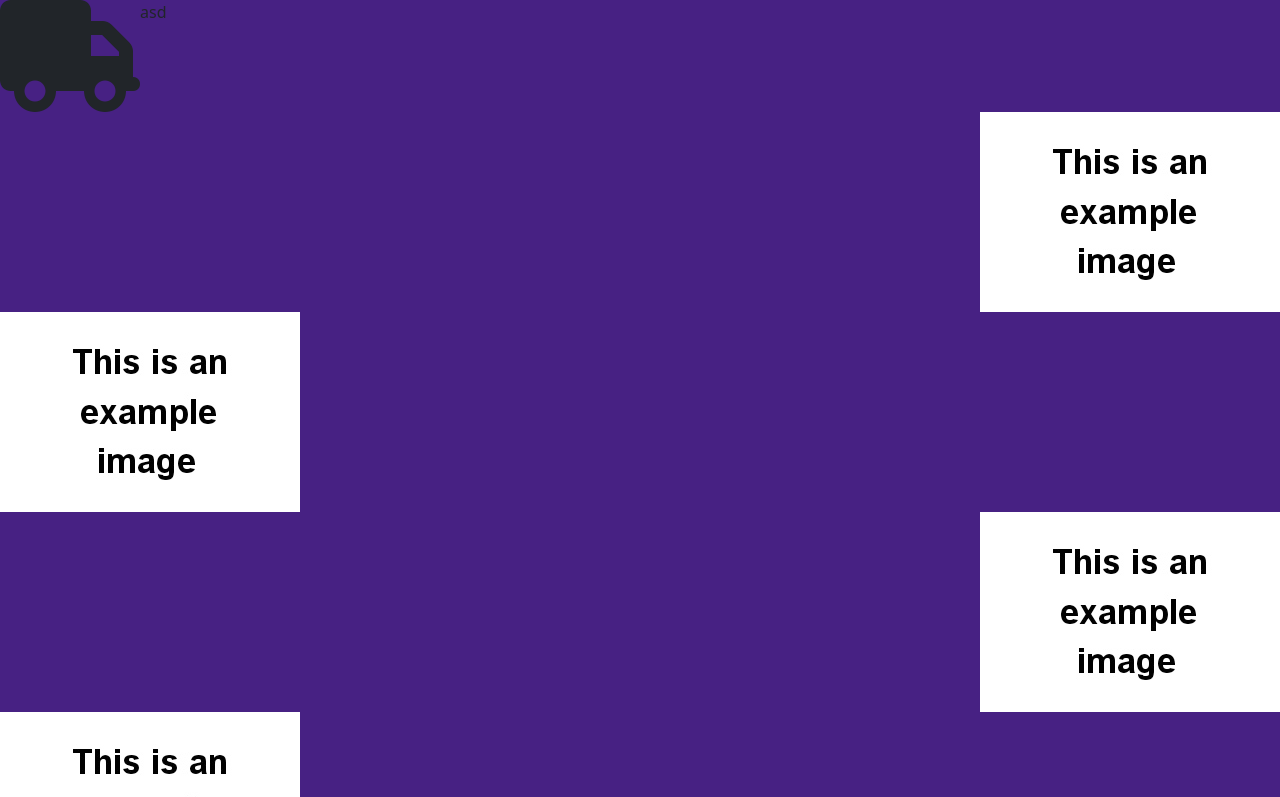
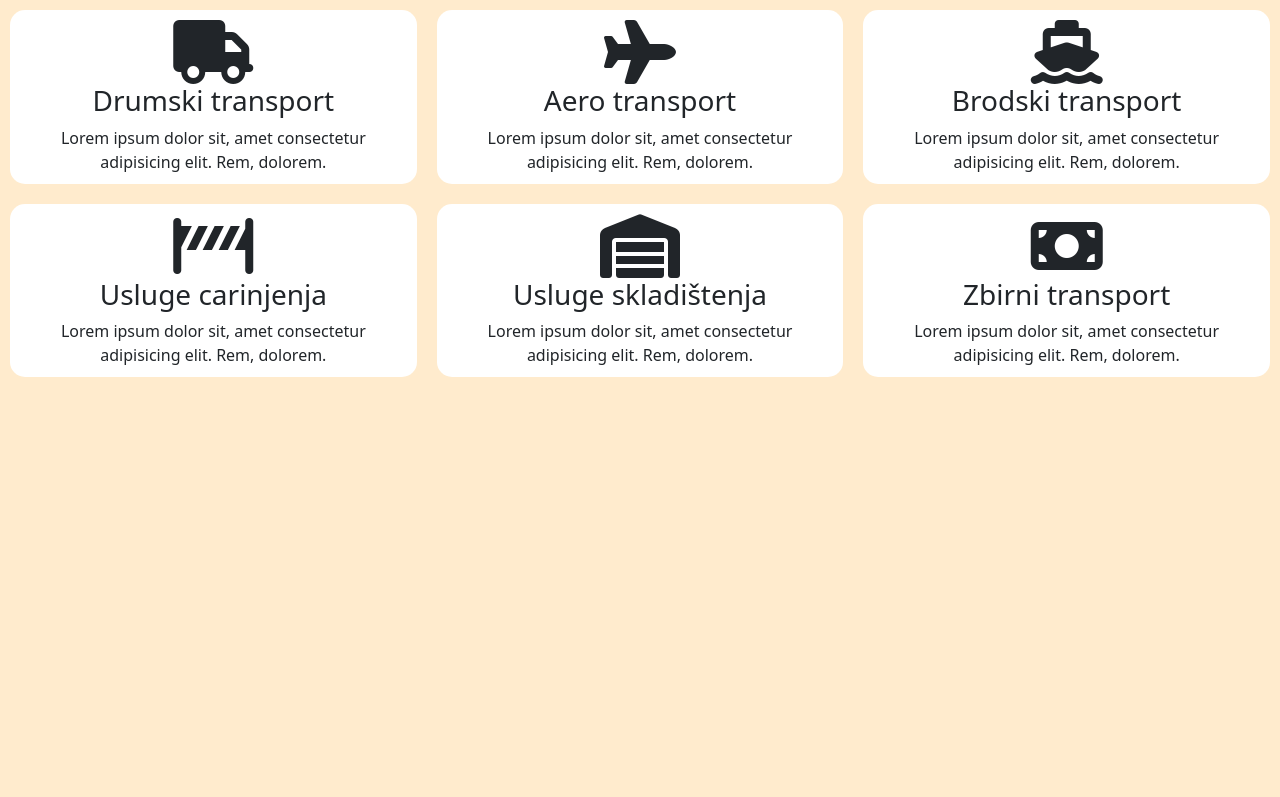
Before and after one commit to TzarGadesh/Backend_Form, a plain HTML site: page usluge.html in a window 1280 px wide. Shown: the top 797 px of the page. Drawn offline with nearby package versions, Linux system fonts and the light colour scheme.

Commit message:
usluge drugi deo

```diff
--- a/Styles/usluge.css
+++ b/Styles/usluge.css
@@ -1,32 +1,55 @@
-html, body{
-    background-color: #472183;
+body{
+    background-color: blanchedalmond;
 }
-.main{
+.kartice{
     display: grid;
-    grid-template-rows: 1fr 1fr 1fr 1fr 1fr 1fr;
-    background-color: #472183;
+    grid-template-rows: 1fr 1fr;
+    grid-template-columns: 1fr 1fr 1fr;
+}
+.kartice div{
+    border-radius: 15px;
 }
 .drum{
     display: grid;
-    grid-template-columns: auto 1fr;
 }
 .avio{
     display: grid;
-    grid-template-columns: 1fr auto;
 }
 .brod{
     display: grid;
-    grid-template-columns: auto 1fr;
 }
 .carina{
     display: grid;
-    grid-template-columns: 1fr auto;
 }
 .sklad{
     display: grid;
-    grid-template-columns: auto 1fr;
 }
 .zbirni{
     display: grid;
-    grid-template-columns: 1fr auto;
 }
+.ikonica{
+    text-align: center;
+}
+.tekst{
+    text-align: center;
+}
+.kartica{
+    margin: 10px;
+    padding: 10px;
+    background-color: white;
+}
+
+@media (505px <= width < 784px) {
+    .kartice{
+        display: grid;
+        grid-template-rows: 1fr 1fr 1fr;
+        grid-template-columns: 1fr 1fr;
+    }
+}
+@media (width<505px){
+    .kartice{
+        display: grid;
+        grid-template-rows: 1fr 1fr 1fr 1fr 1fr 1fr;
+        grid-template-columns: 1fr;
+    }
+}
--- /dev/null
+++ b/Styles/uslugep.css
@@ -0,0 +1,32 @@
+html, body{
+    background-color: #472183;
+}
+.main{
+    display: grid;
+    grid-template-rows: 1fr 1fr 1fr 1fr 1fr 1fr;
+    background-color: #472183;
+}
+.drum{
+    display: grid;
+    grid-template-columns: auto 1fr;
+}
+.avio{
+    display: grid;
+    grid-template-columns: 1fr auto;
+}
+.brod{
+    display: grid;
+    grid-template-columns: auto 1fr;
+}
+.carina{
+    display: grid;
+    grid-template-columns: 1fr auto;
+}
+.sklad{
+    display: grid;
+    grid-template-columns: auto 1fr;
+}
+.zbirni{
+    display: grid;
+    grid-template-columns: 1fr auto;
+}
--- a/usluge.html
+++ b/usluge.html
@@ -30,30 +30,51 @@
     </header>
 
     <main>
-        <div class="drum">
-            <div class="slika"><i class="fa-solid fa-truck fa-7x"></i></div>
-            <div class="tekst"> asd</div>
+        <div class="kartice">
+            <div class="drum kartica">
+                <div class="ikonica"><i class="fa-solid fa-truck fa-4x"></i></div>
+                <div class="tekst">
+                    <h3>Drumski transport</h3>
+                    Lorem ipsum dolor sit, amet consectetur adipisicing elit. Rem, dolorem.
+                </div>
+            </div>
+            <div class="avio kartica">
+                <div class="ikonica"><i class="fa-solid fa-plane fa-4x"></i></div>
+                <div class="tekst">
+                    <h3>Aero transport</h3>
+                    Lorem ipsum dolor sit, amet consectetur adipisicing elit. Rem, dolorem.
+                </div>
+            </div>
+            <div class="brod kartica">
+                <div class="ikonica"><i class="fa-solid fa-ship fa-4x"></i></div>
+                <div class="tekst">
+                    <h3>Brodski transport</h3>
+                    Lorem ipsum dolor sit, amet consectetur adipisicing elit. Rem, dolorem.
+                </div>
+            </div>
+            <div class="carina kartica">
+                <div class="ikonica"><i class="fa-solid fa-road-barrier fa-4x"></i></div>
+                <div class="tekst">
+                    <h3>Usluge carinjenja</h3>
+                    Lorem ipsum dolor sit, amet consectetur adipisicing elit. Rem, dolorem.
+                </div>
+            </div>
+            <div class="skladiste kartica">
+                <div class="ikonica"><i class="fa-solid fa-warehouse fa-4x"></i></div>
+                <div class="tekst">
+                    <h3>Usluge skladištenja</h3>
+                    Lorem ipsum dolor sit, amet consectetur adipisicing elit. Rem, dolorem.
+                </div>
+            </div>
+            <div class="zbirni kartica">
+                <div class="ikonica"><i class="fa-solid fa-money-bill fa-4x"></i></div>
+                <div class="tekst">
+                    <h3>Zbirni transport</h3>
+                    Lorem ipsum dolor sit, amet consectetur adipisicing elit. Rem, dolorem.
+                </div>
+            </div>
         </div>
-        <div class="avio">
-            <div class="tekst"></div>
-            <div class="slika"><img src="Slike\proba.jpg" alt=""></div>
-        </div>
-        <div class="brod">
-            <div class="slika"><img src="Slike\proba.jpg" alt=""></div>
-            <div class="tekst"></div>
-        </div>
-        <div class="carina">
-            <div class="tekst"></div>
-            <div class="slika"><img src="Slike\proba.jpg" alt=""></div>
-        </div>
-        <div class="sklad">
-            <div class="slika"><img src="Slike\proba.jpg" alt=""></div>
-            <div class="tekst"></div>
-        </div>
-        <div class="zbirni">
-            <div class="tekst"></div>
-            <div class="slika"><img src="Slike\proba.jpg" alt=""></div>
-        </div>
+
     </main>
 
     <footer>
```
Also changed, not shown: usluge-rus.html (+38 -6 lines).
